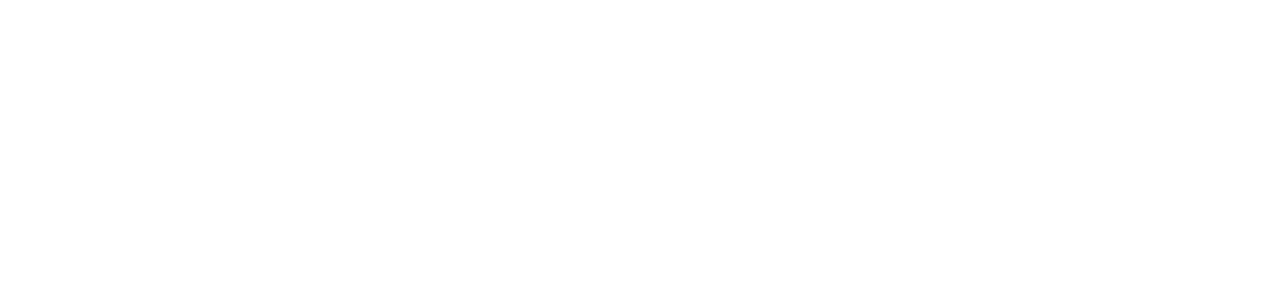
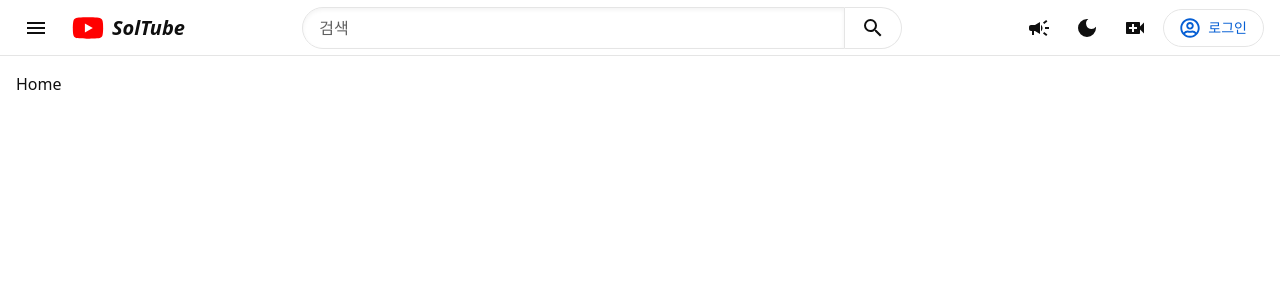
Before and after one commit to 20516038minjuwon/soltube_front, a React (Vite) app: page / in a window 1280 px wide. Shown: the top 300 px of the page. Built offline with nearby package versions, Linux system fonts and the light colour scheme.

Commit message:
header 디자인 완료

```diff
--- a/src/Components/Header.tsx
+++ b/src/Components/Header.tsx
@@ -1,4 +1,85 @@
+import {twMerge} from "tailwind-merge";
+import {Link} from "react-router";
+import {MdCampaign, MdDarkMode, MdMenu, MdSearch, MdVideoCall} from "react-icons/md";
+import {FaRegUserCircle, FaYoutube} from "react-icons/fa";
+
 function Header() {
-    return<></>
+    return<header className={twMerge(
+        ['fixed','top-0','left-0','right-0','h-header','px-4'],
+        ['border-b','border-divider'],
+        ['flex','justify-between','items-center'],
+        ['z-50']
+    )}>
+        {/*왼족*/}
+        <div className={twMerge(['flex','items-center','gap-4'])}>
+            <button className={twMerge(
+                ['p-2','rounded-full','hover:bg-text-default/10']
+            )}>
+                <MdMenu className={twMerge(['w-6','h-6'])}/>
+            </button>
+            <Link to={"/"} className={'flex items-center gap-2'}>
+                <FaYoutube className={twMerge(['w-8','h-8','text-primary-main'])}/>
+                <span className={'text-xl font-bold italic'}>SolTube</span>
+            </Link>
+        </div>
+        {/*가운데*/}
+        <div className={twMerge(
+            ['flex-1','max-w-[600px]'],
+            ['flex','items-center']
+        )}>
+            <div className={'flex w-full'}>
+                <input
+                    placeholder={"검색"}
+                    className={twMerge(
+                        ['border','border-divider','shadow-inner'],
+                        ['w-full','rounded-l-full','px-4','py-2'],
+                        ['text-text-default','placeholder:text-text-disabled'],
+                        ['focus:outline-none','focus:border-secondary-main'],
+                        )}
+                />
+                <button className={twMerge(
+                    ['px-4','py-2'],
+                    ['border','border-divider','rounded-r-full','border-l-0']
+                )}>
+                    <MdSearch className={twMerge(['w-6','h-6'])}/>
+                </button>
+            </div>
+        </div>
+        {/*오른쪽*/}
+        <div className={twMerge(['flex','items-center','gap-2'])}>
+            <Link to={"/notices"} className={twMerge(
+                ['flex','items-center','justify-center','p-2'],
+                ['rounded-full','hover:bg-text-default/10']
+            )}
+                  title={"공지사항"}
+            >
+                <MdCampaign className={'w-6 h-6'}/>
+            </Link>
+            <button className={twMerge(
+                ['flex','items-center','justify-center','p-2'],
+                ['rounded-full','hover:bg-text-default/10']
+            )}
+                    title={"다크모드로 변경"}
+            >
+                <MdDarkMode className={'w-6 h-6'}/>
+            </button>
+            <Link to={"/upload"} className={twMerge(
+                ['flex','items-center','justify-center','p-2'],
+                ['rounded-full','hover:bg-text-default/10']
+            )}
+                  title={"동영상 업로드"}
+            >
+                <MdVideoCall className={'w-6 h-6'}/>
+            </Link>
+            <Link to={"/sign-in"} className={twMerge(
+                ['flex','items-center','gap-2','px-4','py-2'],
+                ['border','border-divider','rounded-full'],
+                ['text-secondary-main','font-medium','hover:bg-secondary-main/10']
+            )}>
+                <FaRegUserCircle className={'w-5 h-5'}/>
+                <span className={'text-sm'}>로그인</span>
+            </Link>
+        </div>
+    </header>
 }
 export default Header;
--- a/src/Pages/Home.tsx
+++ b/src/Pages/Home.tsx
@@ -1,4 +1,4 @@
 function Home(){
-    return<></>
+    return<>Home</>
 }
 export default Home;
--- a/src/layouts/Layout.tsx
+++ b/src/layouts/Layout.tsx
@@ -4,7 +4,7 @@
 
 function Layout() {
     return (
-        <div className={twMerge(['min-h-screen','pt-14'])}>
+        <div className={twMerge(['min-h-calc[100dvh-var(--height-header)]','pt-14'])}>
             <Header />
             <main className={'p-4'}>
                 <Outlet/>
--- a/src/styles/index.css
+++ b/src/styles/index.css
@@ -2,74 +2,126 @@
 
 @custom-variant dark (&:where(.dark, .dark *));
 
-:root{
-    --bg-default:#fff;      /*CSS 변수 지정*/
-    --bg-paper:#ececec;
+:root {
+    /* Background */
+    --bg-default: #FFFFFF;
+    --bg-paper: #FFFFFF;
 
-    --text-default:rgba(0,0,0,0.87);
-    --text-disabled: rgba(0,0,0,0.38);
+    /* Text */
+    --text-default: #0F0F0F;
+    --text-disabled: #606060;
 
-    --divider:rgba(0,0,0,0.12);
+    /* Divider */
+    --divider: #E5E5E5;
+
+    --height-header: 56px;
 }
 
-.dark{
-    --bg-default:#121212;
-    --bg-paper:#4c4c4c;
+/* 다크 모드 (html class="dark" 일 때 적용) */
+.dark {
+    /* Background (Youtube Dark) */
+    --bg-default: #0F0F0F;
+    --bg-paper: #0F0F0F;
 
-    --text-default:#fff;
-    --text-disabled:rgba(255,255,255,0.5);
+    /* Text */
+    --text-default: #F1F1F1;
+    --text-disabled: #AAAAAA;
 
-    --divider:rgba(0,0,0,0.12);
+    /* Divider */
+    --divider: #3F3F3F;
 }
 
-@theme{
-    /*
+/* 2. Tailwind v4 테마 설정 (@theme) */
+/* 여기서 정의한 변수들은 자동으로 bg-..., text-..., border-... 클래스로 생성됩니다. */
+@theme {
+    /* 사용법:
+       bg-background-default
+       text-primary-main
+       border-divider
+
         '--color' 라고 하는 키워드를 붙여서 변수를 만들어주면
         코드에서 사용가능한 컬러 클래스를 만들어줌
     */
-    --color-background-defalut:var(--bg-default);
+
+    --height-header: var(--height-header);
+
+    /* --- 가변 색상 (다크모드 대응) --- */
+    --color-background-default: var(--bg-default);
     --color-background-paper: var(--bg-paper);
 
-    --color-text-defalut:var(--text-default);
-    --color-text-disabled:var(--text-disabled);
+    --color-text-default: var(--text-default);
+    --color-text-disabled: var(--text-disabled);
 
-    --color-divider:var(--divider);
+    --color-divider: var(--divider);
 
-    --color-primary-main:#ff8888;
-    --color-primary-light:rgb(255, 159, 159);
-    --color-primary-dark:rgb(178, 95, 95);
-    --color-primary-contrastText:rgb(0,0,0,0.87);
+    /* --- 고정 색상 (Static Palette) --- */
+    /* Primary (Youtube Red) */
+    --color-primary-main: #FF0000;
+    --color-primary-light: #FF4D4D;
+    --color-primary-dark: #CC0000;
+    --color-primary-contrastText: #FFFFFF;
 
-    --color-secondary-main: #f50057;
-    --color-secondary-light: rgb(247, 51, 120);
-    --color-secondary-dark: rgb(171, 0, 60);
-    --color-secondary-contrastText: #FFF;
+    /* Secondary (Youtube Blue) */
+    --color-secondary-main: #065FD4;
+    --color-secondary-light: #3EA6FF;
+    --color-secondary-dark: #003399;
+    --color-secondary-contrastText: #FFFFFF;
 
-    --color-error-main: #d32f2f;
-    --color-error-light: #ef5350;
-    --color-error-dark: #c62828;
-    --color-error-contrastText: #FFF;
+    /* Success */
+    --color-success-main: #2BA640;
+    --color-success-light: #4CAF50;
+    --color-success-dark: #1B5E20;
+    --color-success-contrastText: #FFFFFF;
 
-    --color-warning-main: #ed6c02;
-    --color-warning-light: #ff9800;
-    --color-warning-dark: #e65100;
-    --color-warning-contrastText: #fff;
+    /* Error */
+    --color-error-main: #D93025;
+    --color-error-light: #EF5350;
+    --color-error-dark: #C62828;
+    --color-error-contrastText: #FFFFFF;
 
-    --color-info-main: #0288d1;
-    --color-info-light: #03a9f4;
-    --color-info-dark: #01579b;
-    --color-info-contrastText: #fff;
+    /* Info */
+    --color-info-main: #0288D1;
+    --color-info-light: #03A9F4;
+    --color-info-dark: #01579B;
+    --color-info-contrastText: #FFFFFF;
 
-    --color-success-main: #2e7d32;
-    --color-success-light: #4caf50;
-    --color-success-dark: #1b5e20;
-    --color-success-contrastText: #fff;
+    /* Warning */
+    --color-warning-main: #ED6C02;
+    --color-warning-light: #FF9800;
+    --color-warning-dark: #E65100;
+    --color-warning-contrastText: #FFFFFF;
 }
 
-@layer base{
-    body{
+@layer base {
+    body {
         background-color: var(--bg-default);
         color: var(--text-default);
         font-size: 16px;
+        -webkit-font-smoothing: antialiased;
+        -moz-osx-font-smoothing: grayscale;
+    }
+
+    /* ✨ 핵심: 모든 요소의 기본 테두리 색상을 우리가 만든 divider 변수로 설정 */
+    *, ::after, ::before {
+        border-color: var(--divider);
+        border-style: solid; /* v4에서 가끔 border-style이 누락될 때 대비 */
     }
 }
+
+/* 스크롤바 커스텀 */
+::-webkit-scrollbar {
+    width: 8px;
+}
+
+::-webkit-scrollbar-track {
+    background: transparent;
+}
+
+::-webkit-scrollbar-thumb {
+    background: #717171;
+    border-radius: 4px;
+}
+
+::-webkit-scrollbar-thumb:hover {
+    background: #A0A0A0;
+}
```
